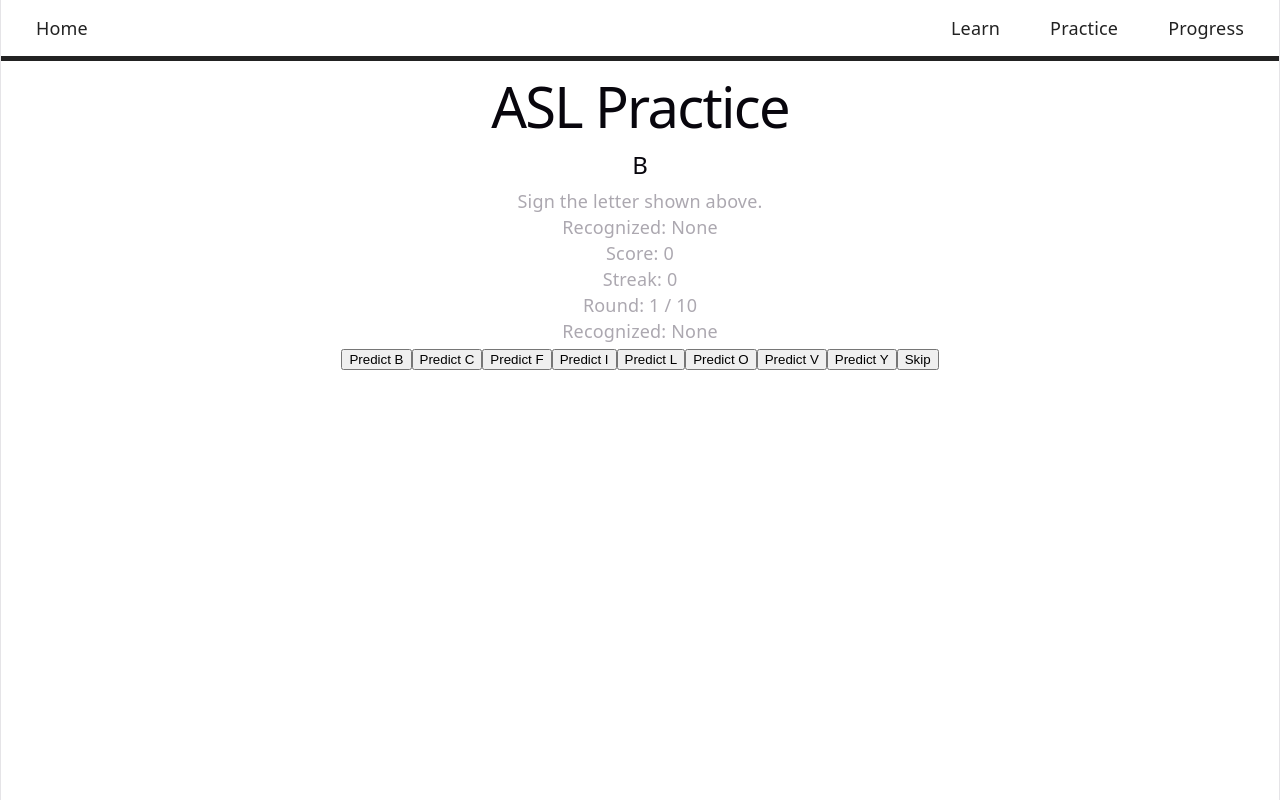
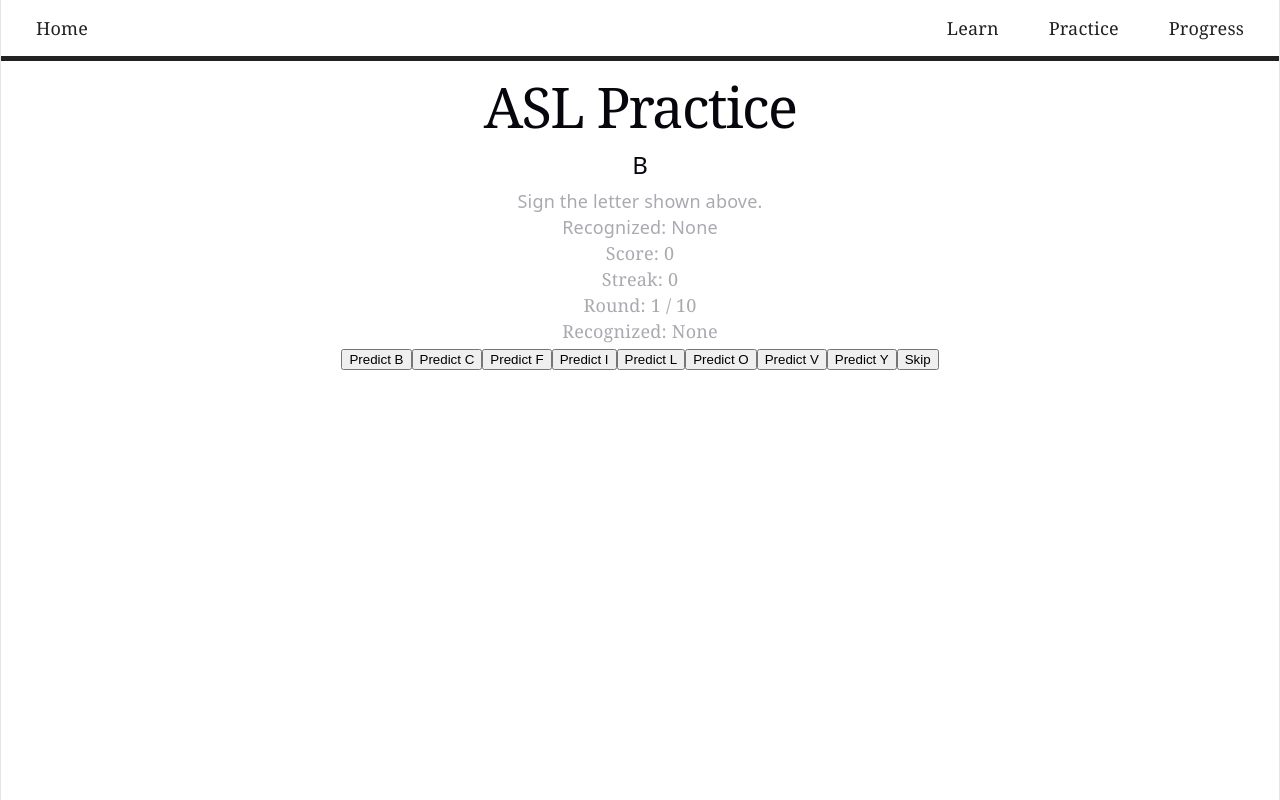
Before and after one commit to allebasirq/WEECSASLProject, a React (Vite) app in the folder weecs-asl-practice/: page /practice in a window 1280 px wide. Built offline with nearby package versions, Linux system fonts and the light colour scheme.

Commit message:
updated the practice page style

```diff
--- a/weecs-asl-practice/src/components/ScoreBoard.jsx
+++ b/weecs-asl-practice/src/components/ScoreBoard.jsx
@@ -8,7 +8,7 @@ function ScoreBoard({
   roundCompleted
 }) {
   return (
-    <div>
+    <div class="scoreboard">
       <p>Score: {score}</p>
 
       <p>Streak: {streak}</p>
--- a/weecs-asl-practice/src/pages/Practice.jsx
+++ b/weecs-asl-practice/src/pages/Practice.jsx
@@ -42,7 +42,7 @@ function Practice() {
     <main>
       <NavBar/>
 
-      <h1>ASL Practice</h1>
+      <h1 className="asl-title">ASL Practice</h1>
 
       <LetterPrompt letter={gameState.currentLetter} />
 
--- a/weecs-asl-practice/src/styling/practice.css
+++ b/weecs-asl-practice/src/styling/practice.css
@@ -1,3 +1,20 @@
+/* WHOLE PAGE */
+
+body {
+    margin: 0;
+    min-height: 100vh;
+    background-color: white;
+}
+
+/* TITLE */
+
+.asl-title
+{
+        font-family: Georgia, serif;
+
+}
+
+
 /* NAVIGATION BAR */
 .nav-bar
 {
@@ -13,6 +30,7 @@
 
 /* LINK COLORS and some spacing*/
 .nav-bar a {
+  font-family: Georgia, serif;
   color: #222;
   text-decoration: none; /* removes the underline too */
   margin-left: 20px;
@@ -37,7 +55,11 @@
 /* END NAVIGATION BAR */
 
 /* SCOREBOARD STYLING */
+.scoreboard
+{
+    font-family: Georgia, serif;
 
+}
 
 
 /* SCOREBOARD STYLING END */
```
